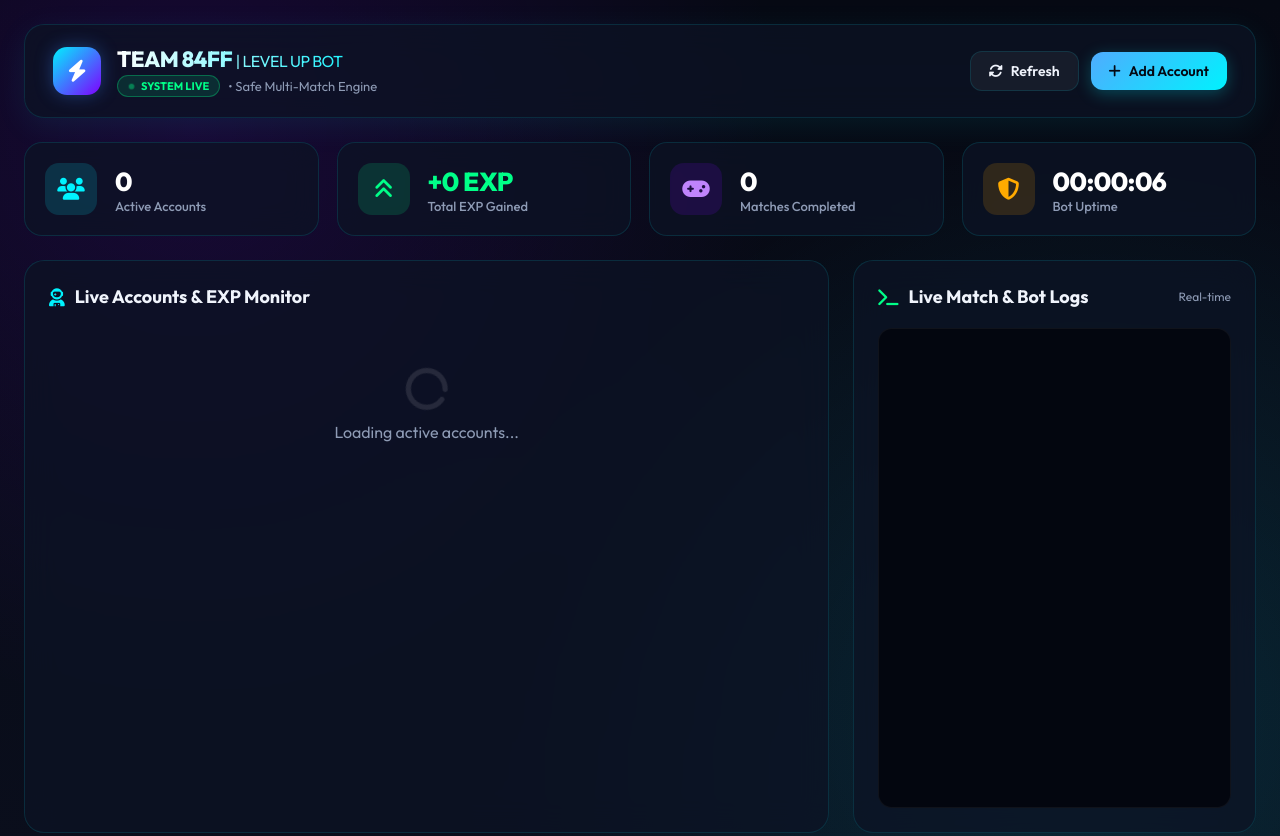
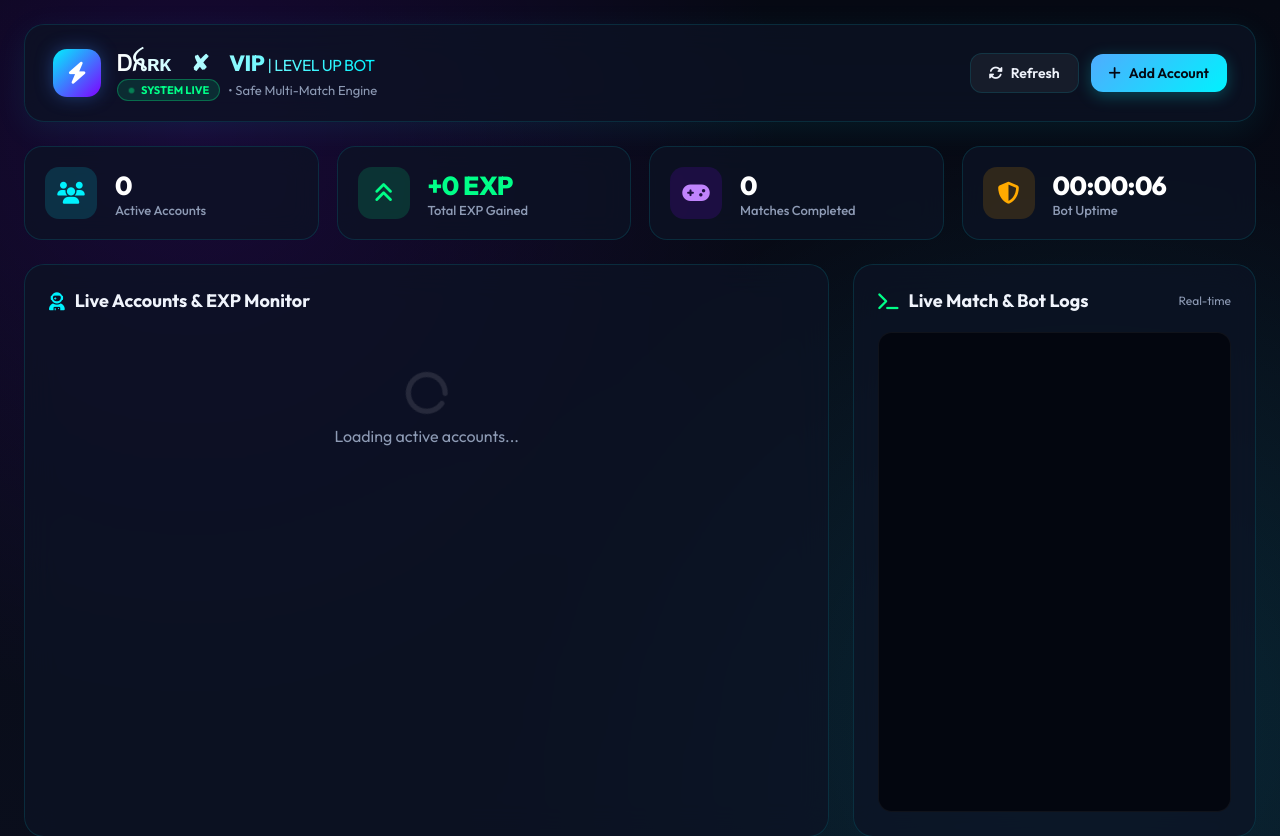
Before and after one commit to chayanmaity-dev/level-up-guest-account-, a Python web app: template templates/index.html in a window 1280 px wide. Shown: the top 836 px of the page. Run offline with Jinja, Linux system fonts and the light colour scheme; the template is opened without the code that fills it, so the values that code supplies are empty.

Commit message:
Update index.html

```diff
--- a/templates/index.html
+++ b/templates/index.html
@@ -3,7 +3,7 @@
 <head>
     <meta charset="UTF-8">
     <meta name="viewport" content="width=device-width, initial-scale=1.0">
-    <title>TEAM 84FF | FreeFire Level Up Bot Dashboard</title>
+    <title>Ꭰꫝʀᴋㅤ✘ㅤVIP | FreeFire Level Up Bot Dashboard</title>
     <link rel="preconnect" href="https://fonts.googleapis.com">
     <link rel="preconnect" href="https://fonts.gstatic.com" crossorigin>
     <link href="https://fonts.googleapis.com/css2?family=Outfit:wght@300;400;500;600;700;800;900&family=JetBrains+Mono:wght@400;500;600;700&display=swap" rel="stylesheet">
@@ -610,7 +610,7 @@
                     <i class="fa-solid fa-bolt"></i>
                 </div>
                 <div class="brand-text">
-                    <h1>TEAM 84FF <span style="font-weight:400; color:var(--text-muted); font-size:16px;">| LEVEL UP BOT</span></h1>
+                    <h1>Ꭰꫝʀᴋㅤ✘ㅤVIP <span style="font-weight:400; color:var(--text-muted); font-size:16px;">| LEVEL UP BOT</span></h1>
                     <p>
                         <span class="live-tag"><span class="pulse-dot"></span> System Live</span>
                         <span>• Safe Multi-Match Engine</span>
```
